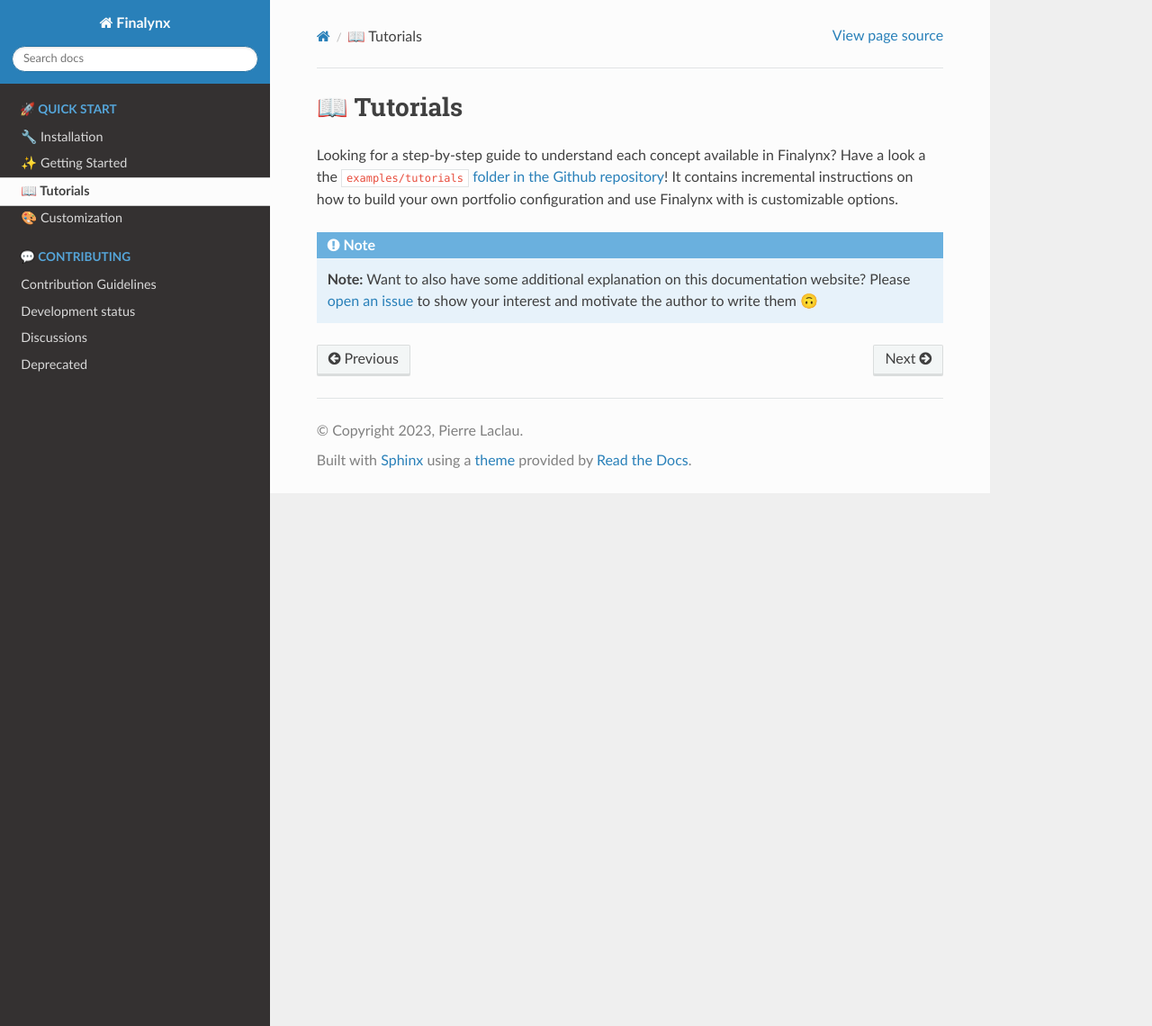
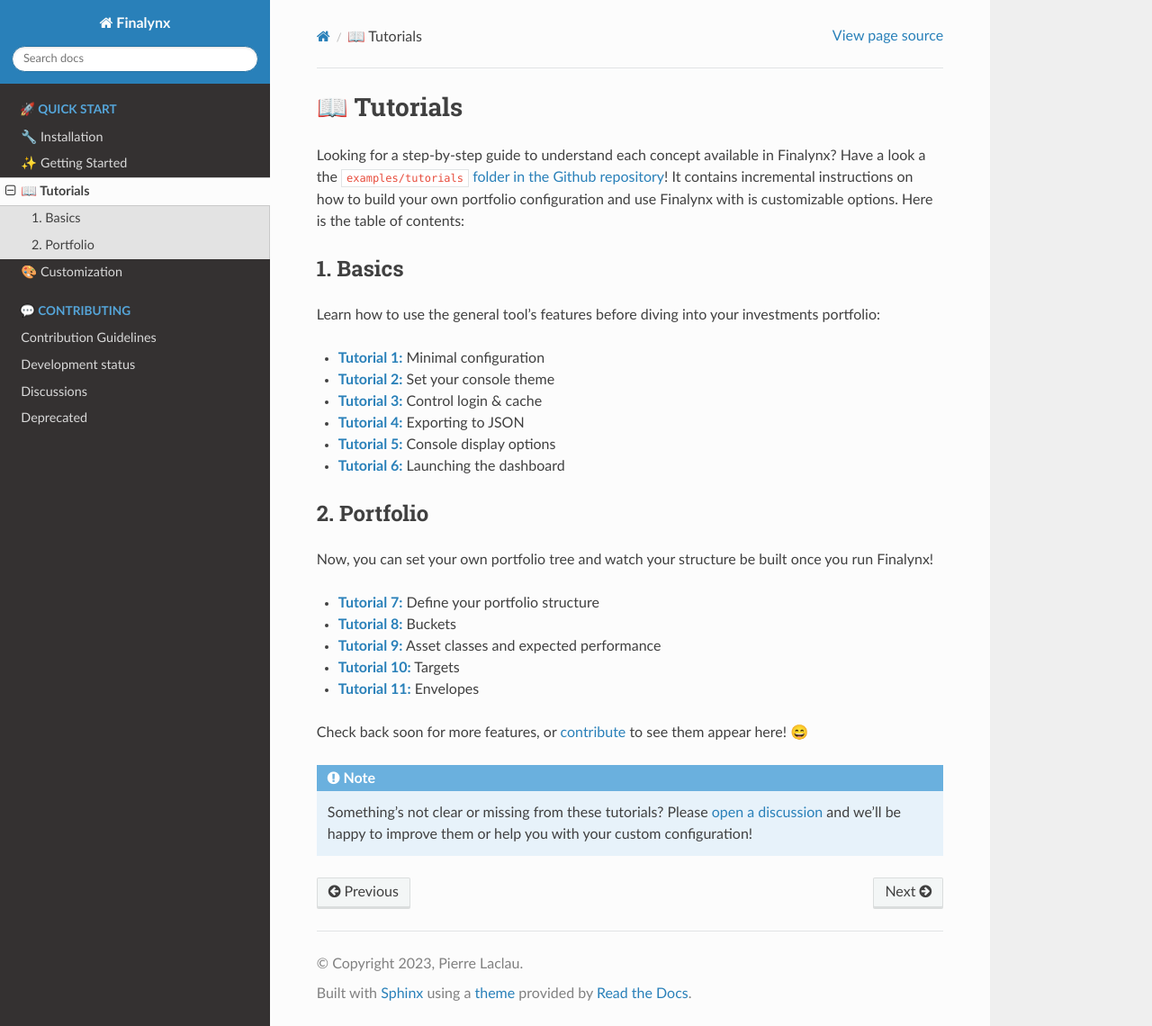
Before and after one commit to MadeInPierre/finalynx, a Sphinx documentation site: the page built from docs/tutorials/tutorials.md, in a window 1280 px wide and 1140 px high. Shown: the whole window at 90% size. Built offline with Sphinx 7.4.7 and the Read the Docs theme 2.0.0, drawn with Linux system fonts in a browser that asks for light colours; pages that are not in the unit, such as notebooks, are missing from menus; the version number is read from the project's files by our own code.

Commit message:
docs: create tutorials table of contents online

````diff
--- a/docs/tutorials/tutorials.md
+++ b/docs/tutorials/tutorials.md
@@ -1,7 +1,26 @@
 # 📖 Tutorials
 
-Looking for a step-by-step guide to understand each concept available in Finalynx? Have a look a the [`examples/tutorials` folder in the Github repository](https://github.com/MadeInPierre/finalynx/blob/main/examples/tutorials)! It contains incremental instructions on how to build your own portfolio configuration and use Finalynx with is customizable options.
+Looking for a step-by-step guide to understand each concept available in Finalynx? Have a look a the [`examples/tutorials` folder in the Github repository](https://github.com/MadeInPierre/finalynx/blob/main/examples/tutorials)! It contains incremental instructions on how to build your own portfolio configuration and use Finalynx with is customizable options. Here is the table of contents:
+
+## 1. Basics
+Learn how to use the general tool's features before diving into your investments portfolio:
+- [**Tutorial 1:**](https://github.com/MadeInPierre/finalynx/blob/main/examples/tutorials/1_minimal.py) Minimal configuration
+- [**Tutorial 2:**](https://github.com/MadeInPierre/finalynx/blob/main/examples/tutorials/2_theme.py) Set your console theme
+- [**Tutorial 3:**](https://github.com/MadeInPierre/finalynx/blob/main/examples/tutorials/3_login.py) Control login & cache
+- [**Tutorial 4:**](https://github.com/MadeInPierre/finalynx/blob/main/examples/tutorials/4_export.py) Exporting to JSON
+- [**Tutorial 5:**](https://github.com/MadeInPierre/finalynx/blob/main/examples/tutorials/5_display_options.py) Console display options
+- [**Tutorial 6:**](https://github.com/MadeInPierre/finalynx/blob/main/examples/tutorials/6_dashboard.py) Launching the dashboard
+
+## 2. Portfolio
+Now, you can set your own portfolio tree and watch your structure be built once you run Finalynx!
+- [**Tutorial 7:**](https://github.com/MadeInPierre/finalynx/blob/main/examples/tutorials/7_structure.py) Define your portfolio structure
+- [**Tutorial 8:**](https://github.com/MadeInPierre/finalynx/blob/main/examples/tutorials/8_buckets.py) Buckets
+- [**Tutorial 9:**](https://github.com/MadeInPierre/finalynx/blob/main/examples/tutorials/9_attributes.py) Asset classes and expected performance
+- [**Tutorial 10:**](https://github.com/MadeInPierre/finalynx/blob/main/examples/tutorials/10_targets.py) Targets
+- [**Tutorial 11:**](https://github.com/MadeInPierre/finalynx/blob/main/examples/tutorials/11_envelopes.py) Envelopes
+
+Check back soon for more features, or [contribute](https://finalynx.readthedocs.io/en/latest/project/contributing.html) to see them appear here! 😄
 
 ```{note}
-**Note:** Want to also have some additional explanation on this documentation website? Please [open an issue](https://github.com/MadeInPierre/finalynx/issues/new) to show your interest and motivate the author to write them 🙃
+Something's not clear or missing from these tutorials? Please [open a discussion](https://github.com/MadeInPierre/finalynx/discussions/new/choose) and we'll be happy to improve them or help you with your custom configuration!
 ```
````
Also changed, not shown: 1 other file.
